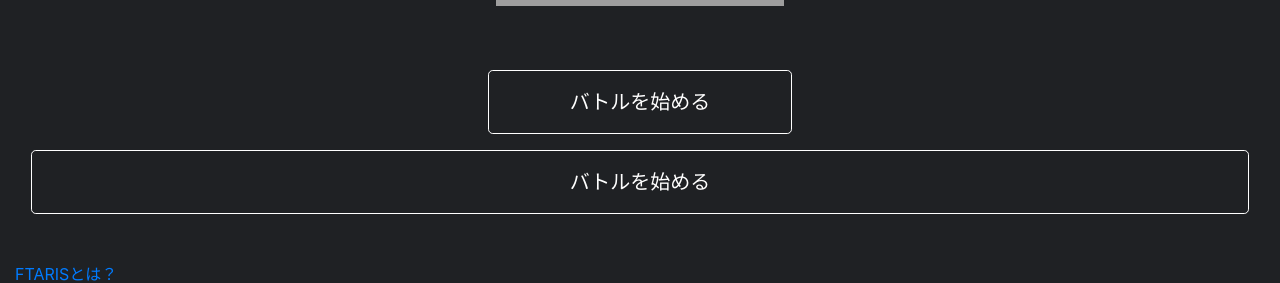
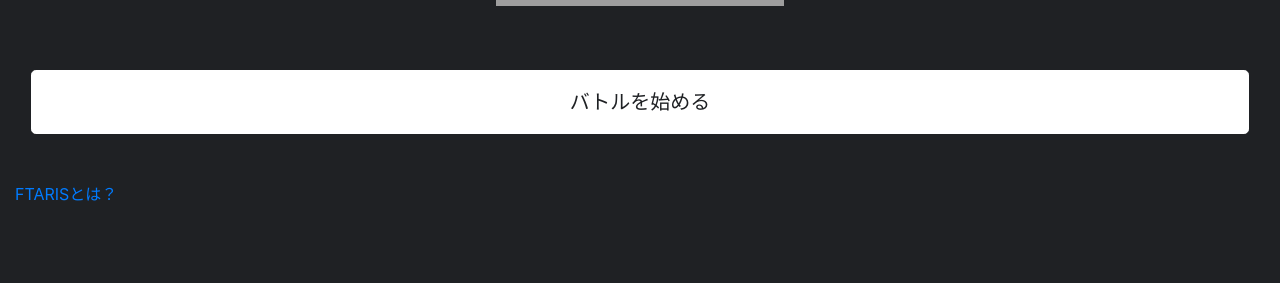
Before and after one commit to KazumaHarue/FTARIS, a React (Create React App) app: page / in a window 1280 px wide. Shown: the part 354-637 px from the top of the page. Built offline with nearby package versions, Linux system fonts and the light colour scheme; grey boxes are pictures that could not be loaded.

Commit message:
[add]ボタンの追加
ButtonGroupにボタンを追加しました。

```diff
--- a/src/components/ButtonGroup.jsx
+++ b/src/components/ButtonGroup.jsx
@@ -4,10 +4,16 @@ import '../styles/style.css';
 // props.selectBattle : BattlePageに遷移し、マッチングの処理を行う
 
 const ButtonGroup = (props) => (
-  <div className="buttongroup row justify-content-center">
-    <button type="button" className="startbutton btn btn-primary btn-lg w-25" onClick={() => props.selectBattle()}>
-      バトルを始める
+  <div className="buttongroup row">
+    {/* <button type="button" className="btn btn-primary">
+      ○
       </button>
+    <button type="button" className="btn btn-primary">
+      ○
+      </button>
+    <button type="button" className="btn btn-primary">
+      ○
+      </button> */}
     <button type="button" className="startbutton btn btn-primary btn-lg w-100" onClick={() => props.selectBattle()}>
       バトルを始める
       </button>
--- a/src/styles/style.css
+++ b/src/styles/style.css
@@ -4,14 +4,14 @@
 /* ----------------- */
 /* .btn-primaryの色を変更 */
 .btn-primary {
-  background: #1f2124;
-  color: #fff;
+  background: #fff;
+  color: #1f2124;
   border-color: #fff;
 }
 
 .btn-primary:hover {
-  background: #fff;
-  color: #1f2124;
+  background: #1f2124;
+  color: #fff;
   border-color: #fff;
 }
 
@@ -216,6 +216,13 @@ p {
       -ms-flex-align: baseline;
           align-items: baseline;
   margin: 0rem 1rem 2rem;
+  -webkit-box-pack: justify;
+      -ms-flex-pack: justify;
+          justify-content: space-between;
+}
+
+.buttongroup .btn {
+  padding: 1rem 2rem;
 }
 
 .buttongroup .startbutton {
--- a/src/styles/style.scss
+++ b/src/styles/style.scss
@@ -7,12 +7,12 @@ $main-color: #216b1d;
 
 /* .btn-primaryの色を変更 */
 .btn-primary {
-  background: $background-color;
-  color: $font-color;
+  background: $font-color;
+  color: $background-color;
   border-color: $font-color;
   &:hover {
-    background: $font-color;
-    color: $background-color;
+    background: $background-color;
+    color: $font-color;
     border-color: $font-color;
   }
 }
@@ -176,6 +176,10 @@ p {
   display: flex;
   align-items: baseline;
   margin: 0rem 1rem 2rem;
+  justify-content: space-between;
+  .btn{
+    padding: 1rem 2rem;
+  }
   .startbutton {
     padding: 1rem 0;
     margin-bottom: 1rem;
```
Also changed, not shown: 1 other file (tests, documents, lock files or other folders).
